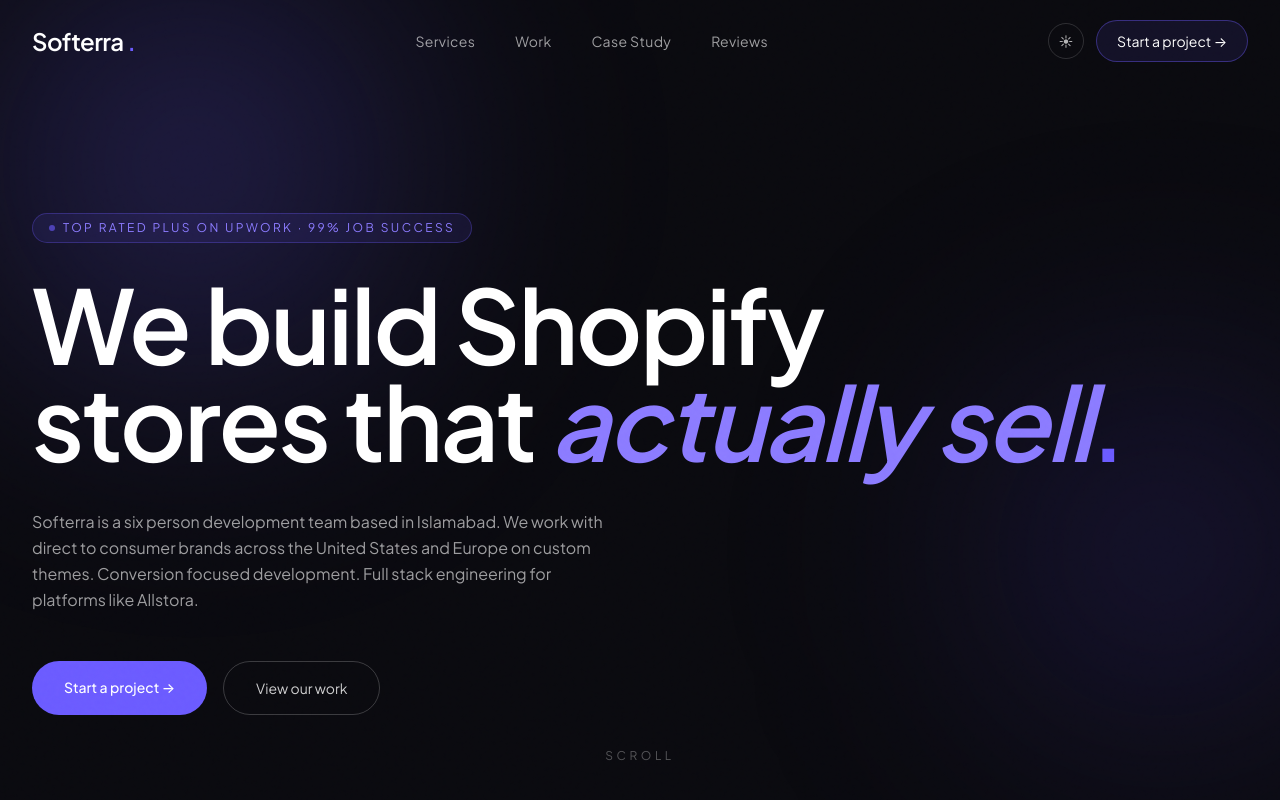
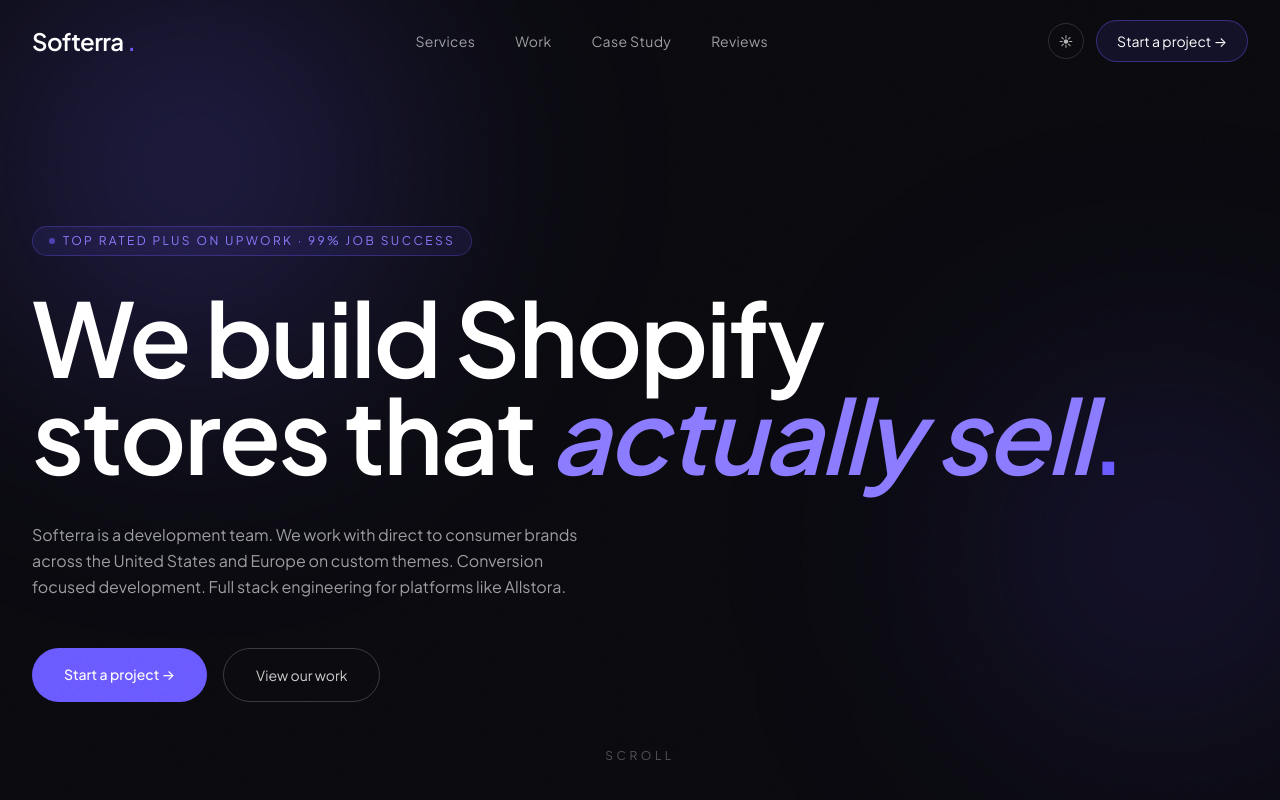
Before and after one commit to softerraorg/softerra-landing, a React (Vite) app in the folder softerra-app/: page / in a window 1280 px wide. Shown: the top 800 px of the page. Built offline with nearby package versions, Linux system fonts and the light colour scheme.

Commit message:
six person removed

```diff
--- a/softerra-app/src/sections/Footer.jsx
+++ b/softerra-app/src/sections/Footer.jsx
@@ -18,7 +18,7 @@ export default function Footer() {
             <span className="text-[#6B5BFF]">.</span>
           </div>
           <p className="mt-4 max-w-sm text-sm text-fg/40">
-            A six person Shopify development team based in Islamabad. Top Rated Plus on Upwork with a 99 percent job success score and over 500 completed projects.
+            A Shopify development team. Top Rated Plus on Upwork with a 99 percent job success score and over 500 completed projects.
           </p>
         </motion.div>
         <motion.div variants={fadeUp} transition={{ duration: 0.5 }}>
@@ -48,7 +48,7 @@ export default function Footer() {
         className="mx-auto mt-12 flex max-w-7xl items-center justify-between border-t border-fg/5 px-8 pt-8 text-xs text-fg/30"
       >
         <div>© 2026 Softerra. All rights reserved.</div>
-        <div>Islamabad · Pakistan</div>
+        <div>Pakistan</div>
       </motion.div>
     </footer>
   );
--- a/softerra-app/src/sections/Hero.jsx
+++ b/softerra-app/src/sections/Hero.jsx
@@ -48,7 +48,7 @@ export default function Hero() {
           transition={{ delay: 0.8, duration: 0.8 }}
           className="mt-10 max-w-xl text-base leading-relaxed text-fg/60"
         >
-          Softerra is a six person development team based in Islamabad. We work with direct to consumer brands across the United States and Europe on custom themes. Conversion focused development. Full stack engineering for platforms like Allstora.
+          Softerra is a development team. We work with direct to consumer brands across the United States and Europe on custom themes. Conversion focused development. Full stack engineering for platforms like Allstora.
         </motion.p>
 
         <motion.div
```
